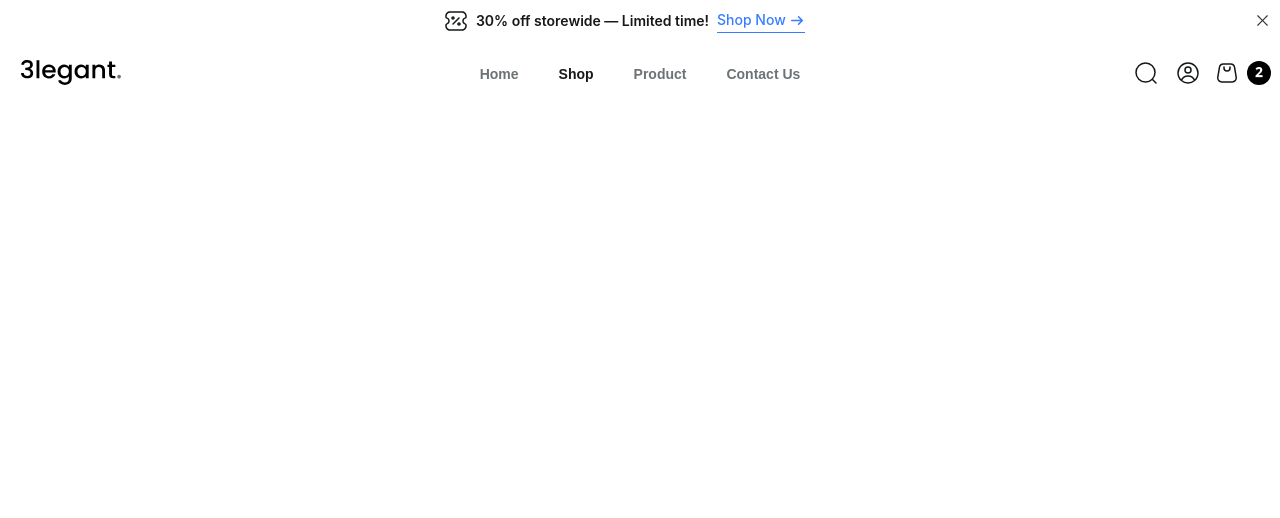
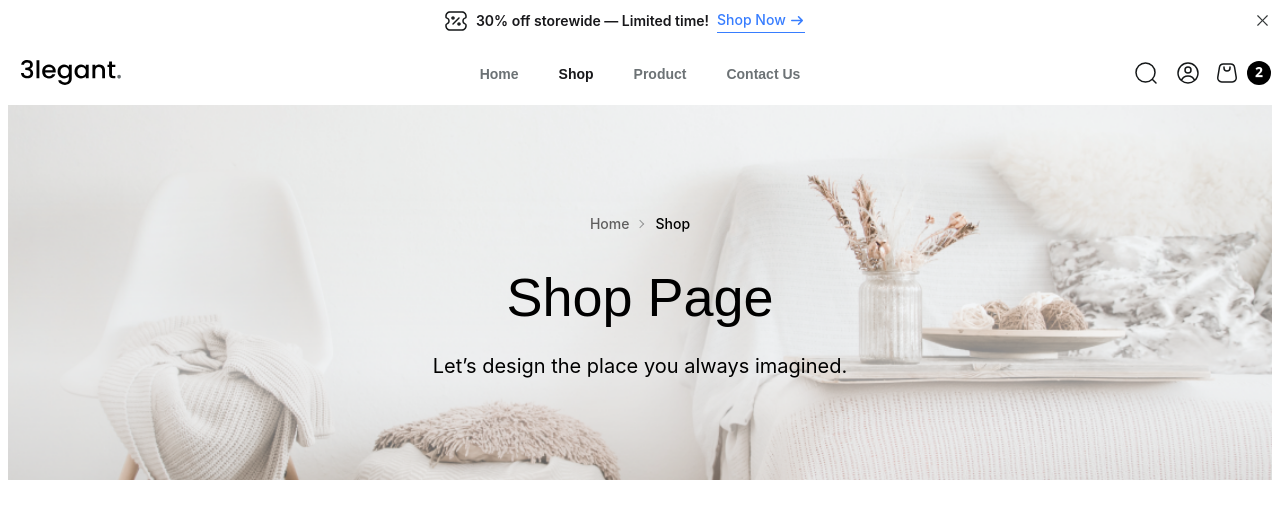
Before and after one commit to Ahmad-AlMasri1/E-Commerce-with-tailwindcss, a website: page shop.html in a window 1280 px wide. Drawn offline with Linux system fonts and the light colour scheme.

Commit message:
init Hero Section

```diff
--- a/assets/css/input.css
+++ b/assets/css/input.css
@@ -24,6 +24,7 @@
 @layer base {
     a   {
         cursor: pointer;
+
     }
     .textShadow_y{
         background: linear-gradient(180deg, rgba(255, 255, 255, 0.00) 0%, #FFF 16.06%, #FFF 86.9%, rgba(255, 255, 255, 0.00) 106.25%);
--- a/shop.html
+++ b/shop.html
@@ -10,7 +10,8 @@
     <link rel="stylesheet" href="https://cdnjs.cloudflare.com/ajax/libs/font-awesome/7.0.1/css/all.min.css" integrity="sha512-2SwdPD6INVrV/lHTZbO2nodKhrnDdJK9/kg2XD1r9uGqPo1cUbujc+IYdlYdEErWNu69gVcYgdxlmVmzTWnetw==" crossorigin="anonymous" referrerpolicy="no-referrer" />
 </head>
 <body>
-       <section class="Ads py-2 bg-white row px-1">
+    <!--ad Section-->
+    <section class="Ads py-2 bg-white row px-1">
         <div class="container mx-auto justify-center row ">
             <img src="./assets/image/icons/ticket-percent.svg"/>
             <p class="font-Inter text-[14px]/[22px] font-semibold ">30% off storewide — Limited time!</p>
@@ -20,6 +21,7 @@
             <a href="#"><img src="./assets/image/icons/close.svg"/></a>
         </div>
    </section>
+   <!--Header Section-->
    <header class="sticky top-0 bg-white z-100">
         <div class="container mx-auto navbar bg-base-100 px-1">
             <div class="navbar-start gap-3">
@@ -96,5 +98,24 @@
             </div>
         </div>
    </header>
+   <main>
+    <!--Hero Section-->
+
+       <section class="container mx-auto px-2">
+            <div class="h-[calc(60vh-105px)] bg-no-repeat max-w-full bg-cover bg-center px-1 w-1/1 bg-[url(../image/ShopPage/Hero.png)]">
+                <div class="col justify-center items-center h-1/1 gap-6">
+                    <div class="breadcrumbs text-sm">
+                        <ul>
+                            <li><a href="index.html" class="text-[14px]/[24px] font-medium font-Inter text-[#605F5F] ">Home</a></li>
+                            <li><a href="shop.html" class="text-[14px]/[24px] font-medium font-Inter text-black ">Shop</a></li>
+                        </ul>
+                    </div>
+                    <h1 class="text-black text-[54px]/[58px] font-Poppins font-medium max-sm:text-[44px]/[48px]">Shop Page</h1>
+                    <p class="text-black text-[20px]/[32px] font-normal font-Inter max-sm:text-[15px]/[22px]">Let’s design the place you always imagined.</p>
+                </div>
+            </div>
+       </section>
+
+   </main>
 </body>
 </html>
```
Also changed, not shown: assets/css/output.css, assets/image/ShopPage/Hero.png (added).
